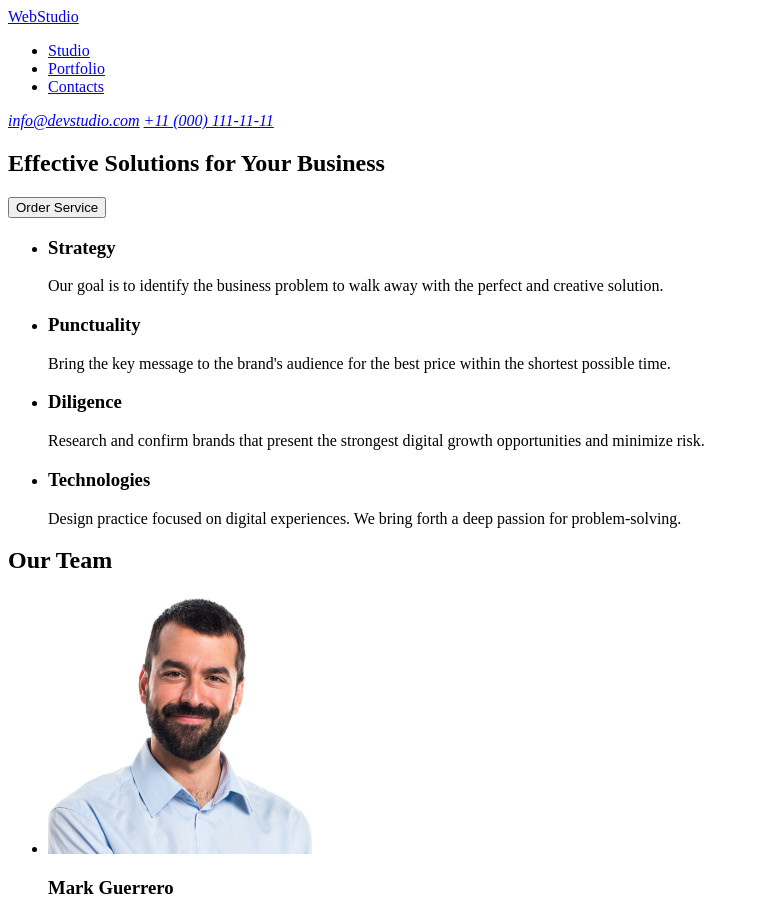
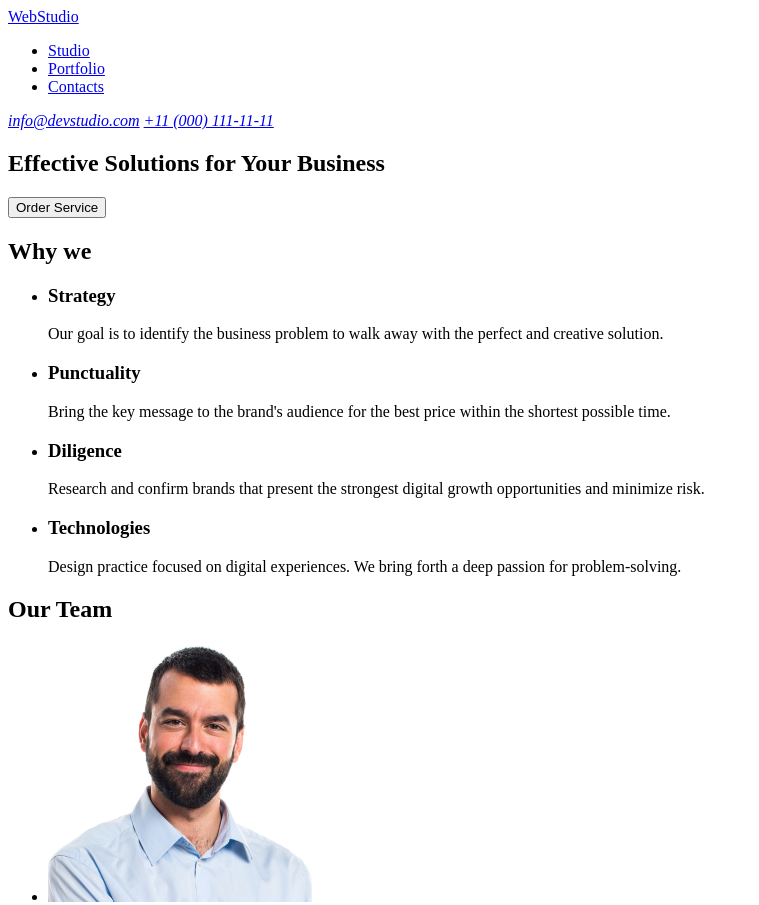
Before and after one commit to KonTim25/goit-markup-hw-01, a plain HTML site: page index.html in a window 1280 px wide. Shown: the top 905 px of the page, without its empty margins (0-759 px from the left). Drawn offline with Linux system fonts and the light colour scheme.

Commit message:
update index.html homework

```diff
--- a/index.html
+++ b/index.html
@@ -32,6 +32,7 @@
         <button type="button">Order Service</button>
       </section>
       <section>
+        <h2>Why we</h2>
         <ul>
           <li>
             <h3>Strategy</h3>
```
